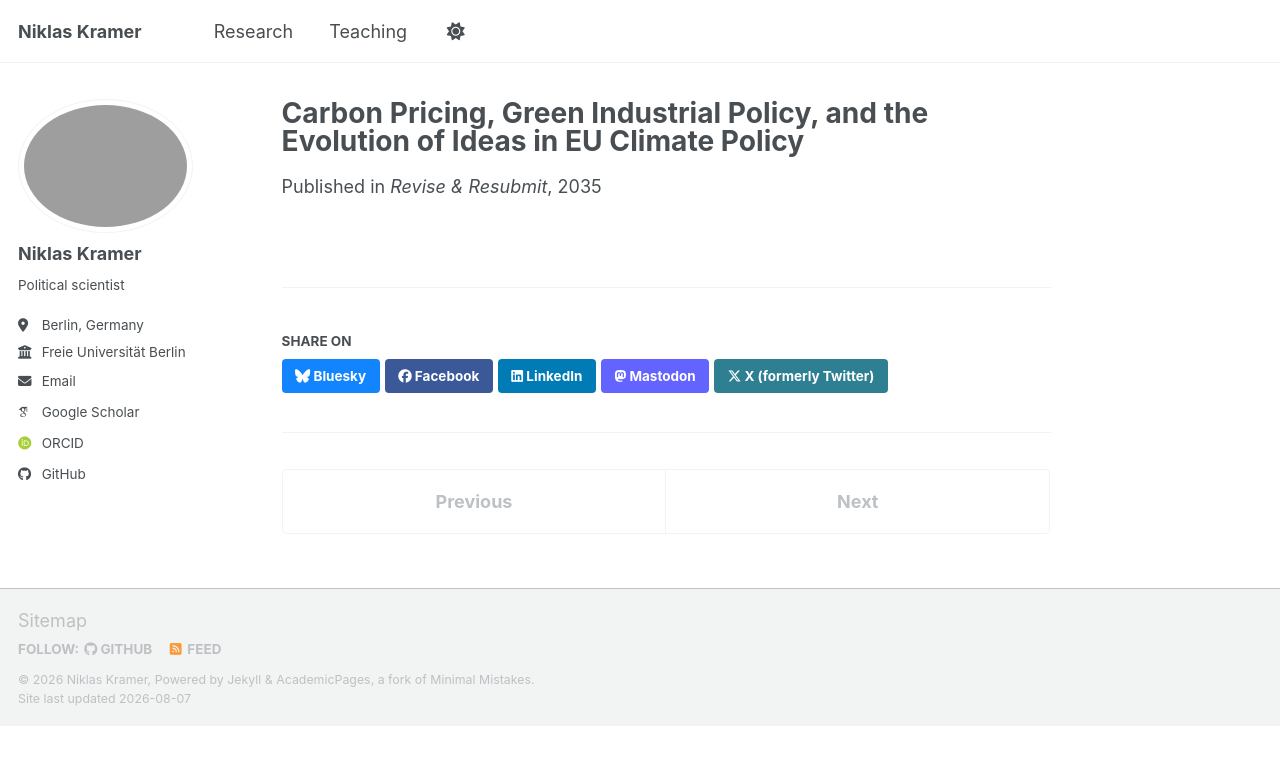
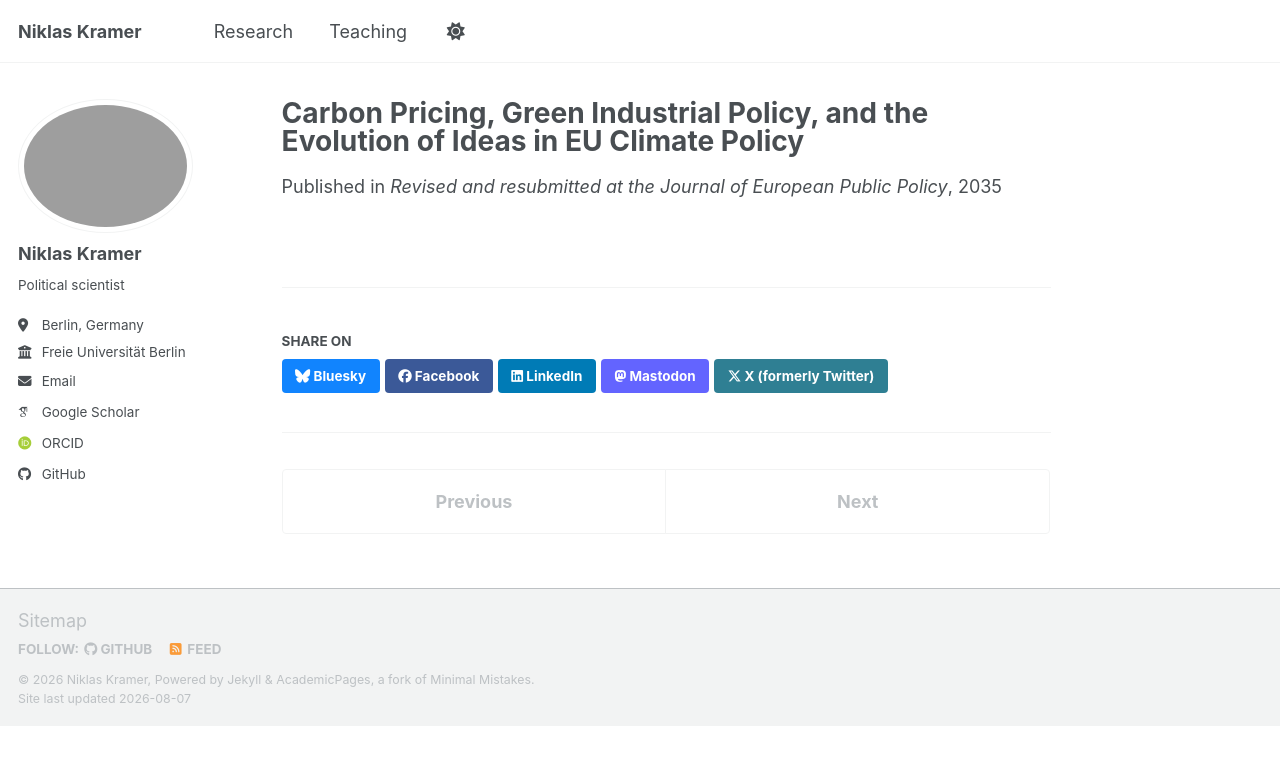
Before and after one commit to nik-kramer/nik-kramer.github.io, a Jekyll site: the page built from _publications/Kramer_2026_02.md, in a window 1280 px wide. Shown: the top 765 px of the page. Built offline with Jekyll 4.4.1, drawn with Linux system fonts in a browser that asks for light colours; some web fonts are replaced; a script bundle is joined from its source files by our own code; library files that are not in the unit come from our copies.

Commit message:
Update Kramer_2026_02.md

```diff
--- a/_publications/Kramer_2026_02.md
+++ b/_publications/Kramer_2026_02.md
@@ -5,7 +5,7 @@ category: manuscripts
 permalink: /publication/Kramer_2026_02
 excerpt: '<p style="text-align: justify; font-size: 0.8em;">Market environmentalism has traditionally been the dominant paradigm in global climate policy. It views climate change as a market failure and considers carbon pricing the optimal solution. Over the past two decades, a different policy paradigm that builds on the principle of catalytic action has become dominant. This ‘catalytic decarbonization’ paradigm views climate change as an investment problem and demands industrial policy over carbon pricing. I build on these observations to trace the evolution of both sets of ideas in EU climate policy and to identify patterns and mechanisms of change. I find that market environmentalism was particularly dominant in the 1990s and early 2000s. However, it was from the beginning blended with ideas related to catalytic decarbonization. The lack of international commitment to carbon pricing, the momentum for investment-based climate action after the financial crisis, and the simultaneous diffusion of green industrial policy in the late 2000s and early 2010s led the EU to transform its approach to climate policy and made catalytic decarbonization the dominant paradigm. This shift unfolded progressively and did not result in a full abandonment of market environmentalism. Instead, EU institutions served as bricoleurs, repurposing and recombining existing ideas to adapt to changing circumstances.</p>'
 date: 2035-01-01
-venue: 'Revise & Resubmit'
+venue: 'Revised and resubmitted at the Journal of European Public Policy'
 paperurl: #''
 citation: #''
 ---
```
